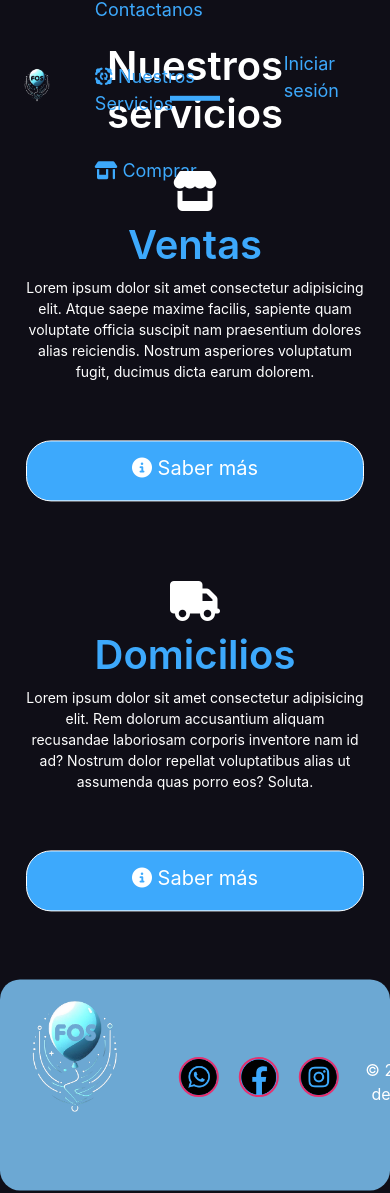
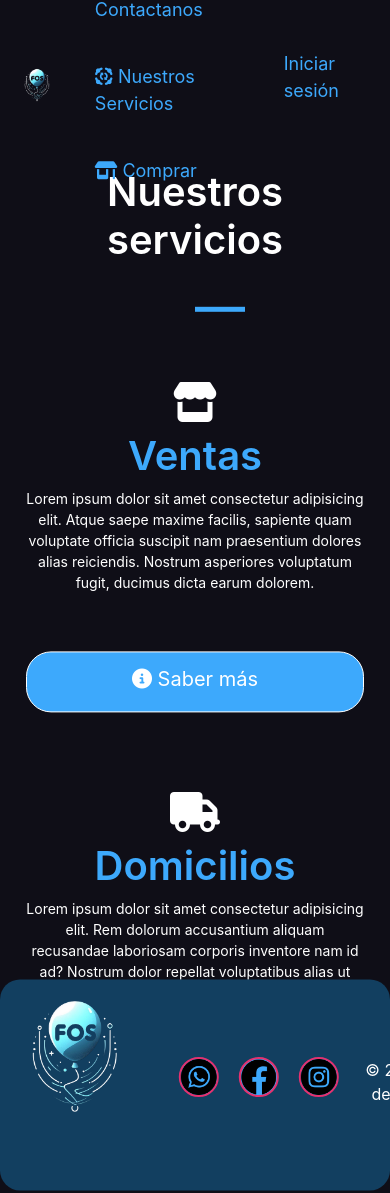
Before and after one commit to senacti/project-gaes-2-fos, a Django app: page /servicios/ in a window 390 px wide; the page is wider, and only the part inside the window is pictured. Shown: the part 79-1272 px from the top of that part. Run offline with Django 4.2, Linux system fonts and the light colour scheme; parts of the project's set-up code (start-up, migrations or seed data) failed here and were passed over; some libraries are stand-ins or nearby versions.

Commit message:
ngrok y arraglos en responsive

```diff
--- a/Python-FOS_Project/FOS-DM/FOS/fos/fos/settings.py
+++ b/Python-FOS_Project/FOS-DM/FOS/fos/fos/settings.py
@@ -169,3 +169,4 @@ LOGIN_URL = 'login'
 LOGIN_REDIRECT_URL = 'home'
 LOGOUT_REDIRECT_URL = 'home'
 """
+"""ALLOWED_HOSTS = ['c8a1-152-200-176-22.ngrok-free.app']"""
--- a/Python-FOS_Project/FOS-DM/FOS/fos/static/css/servicios.css
+++ b/Python-FOS_Project/FOS-DM/FOS/fos/static/css/servicios.css
@@ -88,3 +88,22 @@
     .botonservi2 :hover{
         opacity: .10;
     }
+    .footer-container{
+    background-color: #123f60;
+    border-radius: 20px;
+    }
+
+    @media screen and (max-width: 991px) {
+        .containerser .h1pri{
+            transform: translateY(10vh);
+        }
+        .row {
+            transform: translateY(10vh);
+        }
+        .containerser  h1::after{
+            transform: translateY(10vh);
+        }
+        .footer-container{
+            transform: translate(0, 10vh);
+        }
+    }
--- a/Python-FOS_Project/FOS-DM/FOS/fos/templates/contactopg.html
+++ b/Python-FOS_Project/FOS-DM/FOS/fos/templates/contactopg.html
@@ -196,7 +196,7 @@
             <button type="submit">Enviar Mensaje</button>
         </form>
     </div>
-    <footer class="footer container" style="padding: 0; height: 25vh;">
+    <footer class="footer-container" style="padding: 0; height: 25vh;">
         <img class="logo-2" src="{% static 'img/logo1.png' %}" alt="">
 
 
--- a/Python-FOS_Project/FOS-DM/FOS/fos/templates/servicios.html
+++ b/Python-FOS_Project/FOS-DM/FOS/fos/templates/servicios.html
@@ -248,7 +248,7 @@
         </div>
     </div>
 
-    <footer class="footer container" style="padding: 0; height: 25vh; transform: translateY(10vh);">
+    <footer class="footer-container" style="padding: 0; height: 25vh; transform: translateY(10vh);">
         <img class="logo-2" src="{% static 'img/logo1.png' %}" alt="">
 
 
```
Also changed, not shown: Python-FOS_Project/FOS-DM/FOS/fos/static/css/contacto.css (+16 -1 lines), Python-FOS_Project/FOS-DM/FOS/fos/static/css/login.css (+18 -0 lines), 1 other file.
